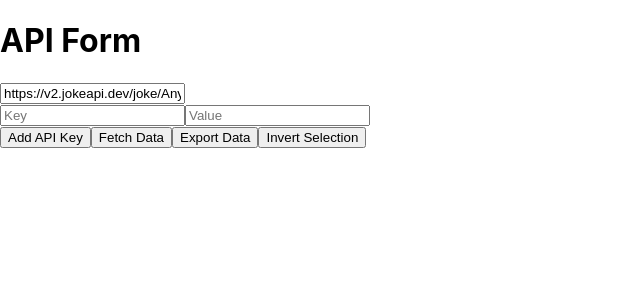
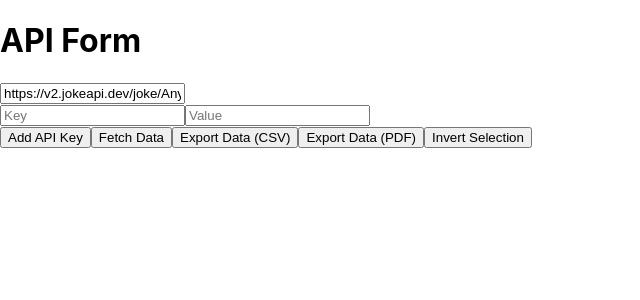
Before and after one commit to doctorGlocktopus/my-api-grabber, a React (Create React App) app: page / in a window 1280 px wide. Shown: the top 300 px of the page, without its empty margins (0-640 px from the left). Built offline with nearby package versions, Linux system fonts and the light colour scheme.

Commit message:
export pdf

```diff
--- a/src/components/ApiForm.tsx
+++ b/src/components/ApiForm.tsx
@@ -11,7 +11,6 @@ const ApiForm: React.FC<ApiFormProps> = ({ setApiData, apiData, data }) => {
   const [apiKeys, setApiKeys] = useState<{ key: string; value: string }[]>([{ key: '', value: '' }]);
   const [allColumns, setAllColumns] = useState<Record<string, boolean>>({});
   const [excludedColumns, setExcludedColumns] = useState<Record<string, boolean>>({});
-
 
   useEffect(() => {
     if (data.length > 0) {
@@ -71,8 +70,6 @@ const ApiForm: React.FC<ApiFormProps> = ({ setApiData, apiData, data }) => {
         excludedColumns: excludedColumns,
         apiKeys: {},
         filters: {},
-        // pagination: { page: 1, size: 100 },
-        // sort: { column: 'name', direction: 'asc' }
       }),
     };
 
@@ -86,6 +83,40 @@ const ApiForm: React.FC<ApiFormProps> = ({ setApiData, apiData, data }) => {
         const a = document.createElement('a');
         a.href = url;
         a.download = 'data.csv';
+        a.click();
+        window.URL.revokeObjectURL(url);
+      })
+      .catch(error => {
+        console.error('Error exporting data:', error);
+        alert('Error exporting data');
+      });
+  };
+
+  const exportPdf = () => {
+    const exportRequest = {
+      url: url,
+      method: 'POST',
+      headers: {
+        'Content-Type': 'application/json',
+      },
+      body: JSON.stringify({
+        columns: Object.keys(apiData[0] || {}),
+        url: url,
+        excludedColumns: excludedColumns,
+        apiKeys: [],
+      }),
+    };
+
+    fetch('http://localhost:3001/api/exportPdf', exportRequest)
+      .then(response => {
+        if (!response.ok) throw new Error(`HTTP error! Status: ${response.status}`);
+        return response.blob();
+      })
+      .then(blob => {
+        const url = window.URL.createObjectURL(blob);
+        const a = document.createElement('a');
+        a.href = url;
+        a.download = 'data.pdf';
         a.click();
         window.URL.revokeObjectURL(url);
       })
@@ -155,7 +186,8 @@ const ApiForm: React.FC<ApiFormProps> = ({ setApiData, apiData, data }) => {
       <div>
         <button onClick={addApiKey}>Add API Key</button>
         <button onClick={fetchData}>Fetch Data</button>
-        <button onClick={exportData}>Export Data</button>
+        <button onClick={exportData}>Export Data (CSV)</button>
+        <button onClick={exportPdf}>Export Data (PDF)</button>
         <button onClick={invertAllSelections}>Invert Selection</button>
       </div>
       {Object.keys(allColumns).length > 0 && (
```
